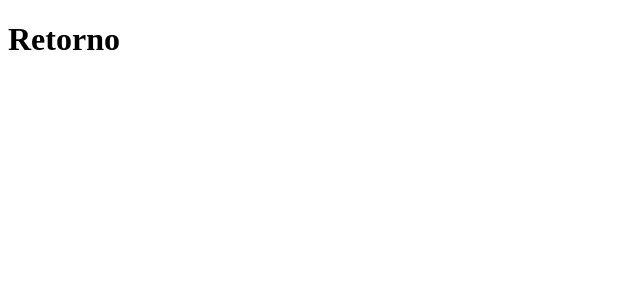
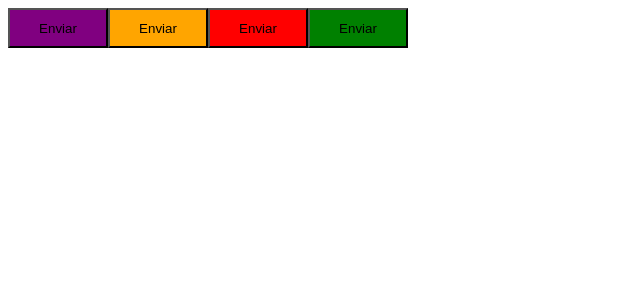
Before and after one commit to arrobarafael/02-ignite-timer, a React (Vite) app: page / in a window 1280 px wide. Shown: the top 300 px of the page, without its empty margins (0-640 px from the left). Built offline with nearby package versions, Linux system fonts and the light colour scheme.

Commit message:
Adicionado modulo de styled components ao projeto

```diff
--- a/package.json
+++ b/package.json
@@ -11,12 +11,14 @@
   },
   "dependencies": {
     "react": "^18.3.1",
-    "react-dom": "^18.3.1"
+    "react-dom": "^18.3.1",
+    "styled-components": "^6.1.13"
   },
   "devDependencies": {
     "@eslint/js": "^9.15.0",
     "@types/react": "^18.3.12",
     "@types/react-dom": "^18.3.1",
+    "@types/styled-components": "^5.1.34",
     "@vitejs/plugin-react": "^4.3.4",
     "eslint": "^9.15.0",
     "eslint-plugin-react-hooks": "^5.0.0",
--- a/src/App.tsx
+++ b/src/App.tsx
@@ -1,3 +1,12 @@
+import { Button } from './components/Button';
+
 export function App() {
-  return <h1>Retorno</h1>;
+  return (
+    <>
+      <Button variant="primary" />
+      <Button variant="secondary" />
+      <Button variant="danger" />
+      <Button variant="success" />
+    </>
+  );
 }
--- /dev/null
+++ b/src/components/Button.styles.ts
@@ -0,0 +1,25 @@
+import styled, { css } from 'styled-components';
+
+export type ButtonVariant = 'primary' | 'secondary' | 'danger' | 'success';
+
+interface ButtonContainerProps {
+  variant: ButtonVariant;
+}
+
+const buttonVariants = {
+  primary: 'purple',
+  secondary: 'orange',
+  danger: 'red',
+  success: 'green',
+};
+
+export const ButtonContainer = styled.button<ButtonContainerProps>`
+  width: 100px;
+  height: 40px;
+
+  ${(props) => {
+    return css`
+      background-color: ${buttonVariants[props.variant]};
+    `;
+  }}
+`;
--- /dev/null
+++ b/src/components/Button.tsx
@@ -0,0 +1,9 @@
+import { ButtonContainer, ButtonVariant } from './Button.styles';
+
+interface ButtonProps {
+  variant?: ButtonVariant;
+}
+
+export function Button({ variant = 'primary' }: ButtonProps) {
+  return <ButtonContainer variant={variant}>Enviar</ButtonContainer>;
+}
```
Also changed, not shown: 1 other file (tests, documents, lock files or other folders).
